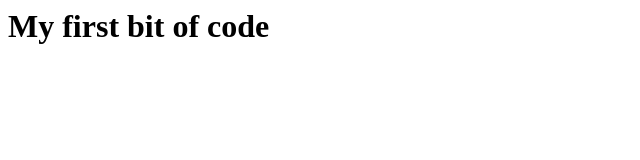
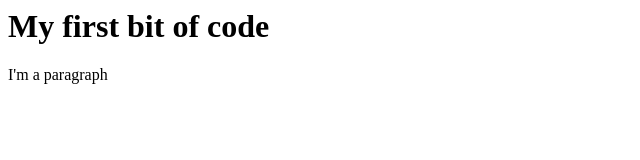
Before and after one commit to G4rv13l/my-first-repository, a plain HTML site: page index.html in a window 1280 px wide. Shown: the full height of the page, 0-640 px from the left. Drawn offline with Linux system fonts and the light colour scheme.

Commit message:
Update index.html

```diff
--- a/index.html
+++ b/index.html
@@ -1 +1,3 @@
 <h1>My first bit of code</h1>
+
+<p>I'm a paragraph</p>
```
